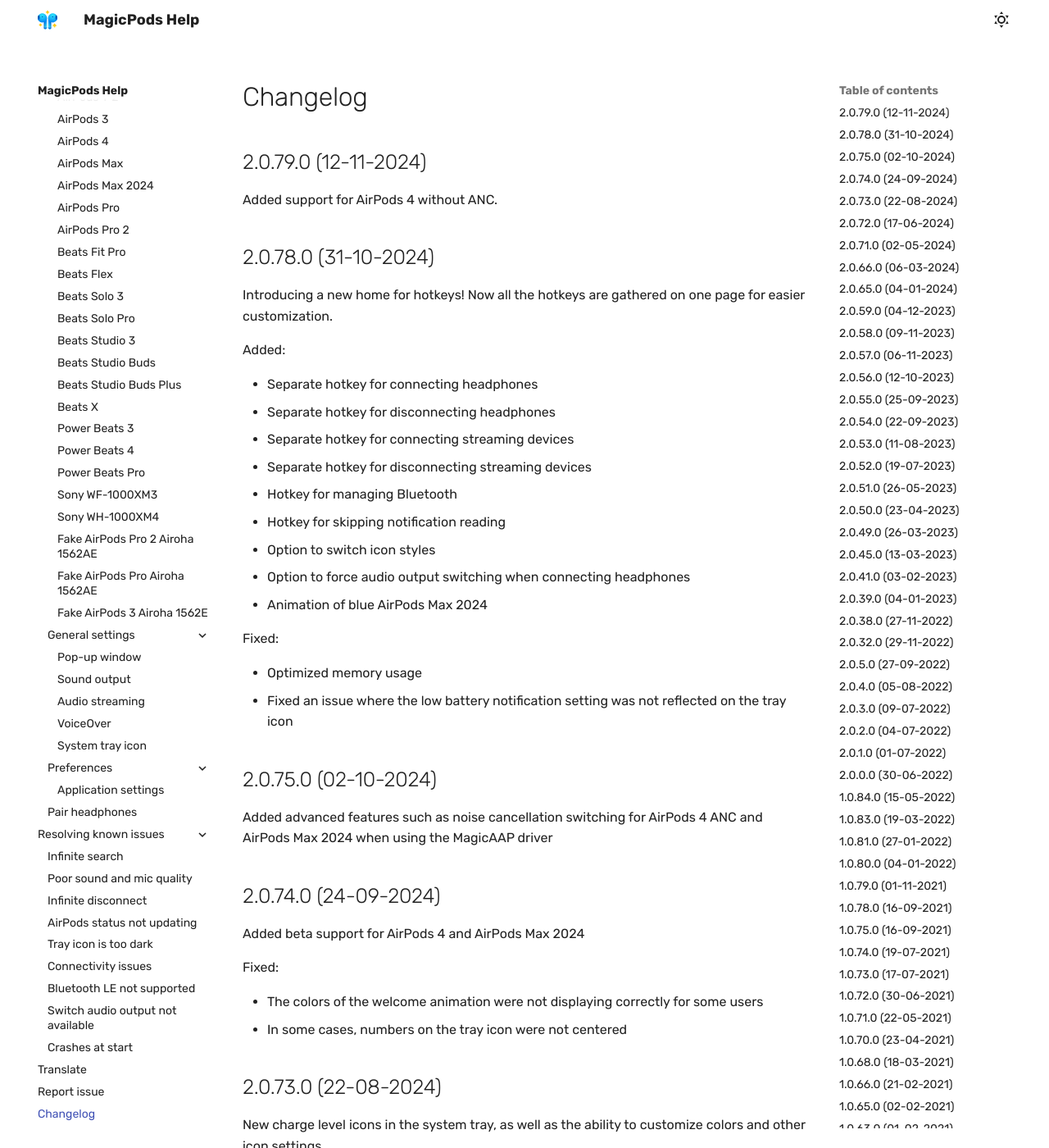
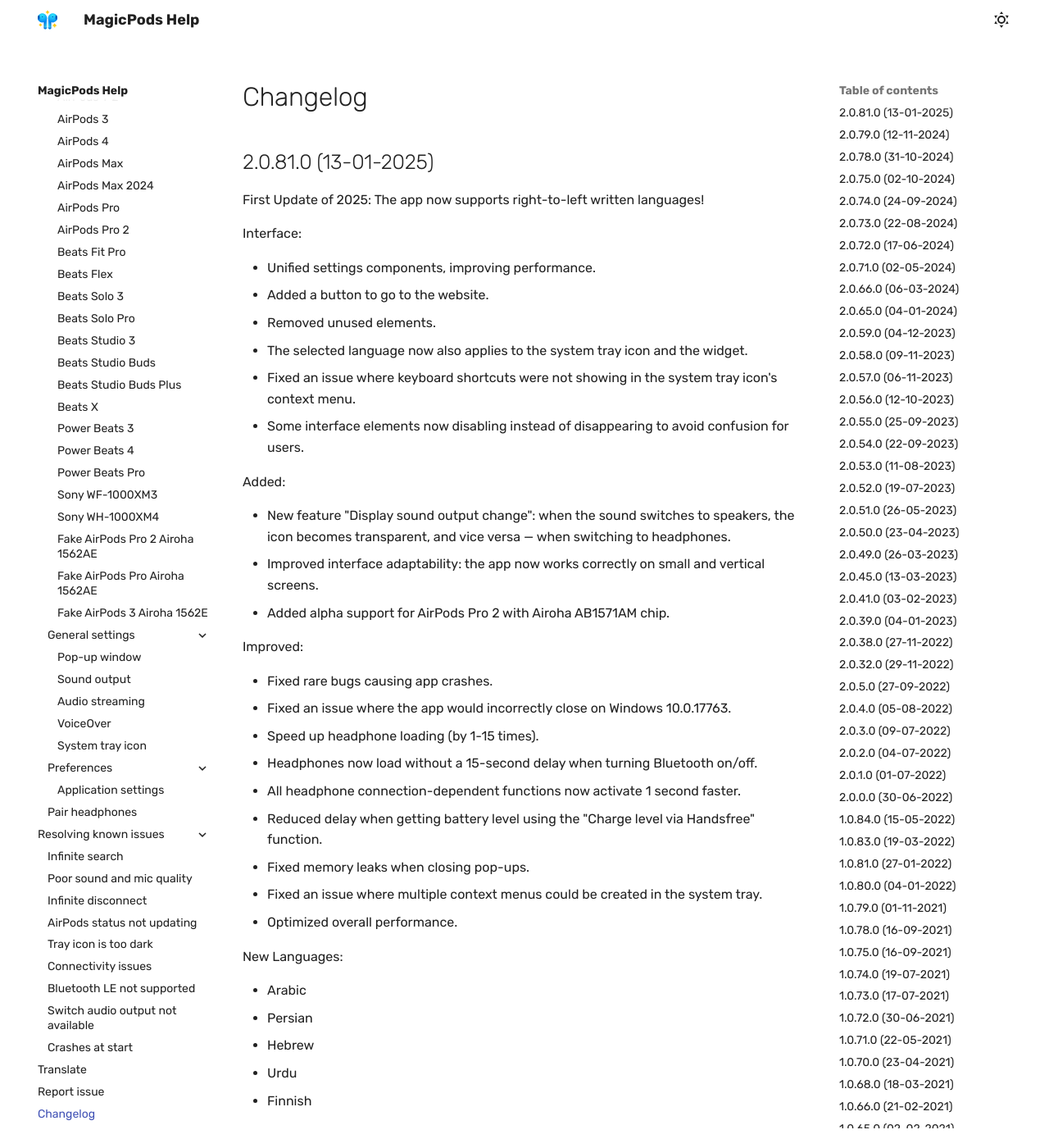
Before and after one commit to steam3d/help.magicpods.app, an MkDocs documentation site: the page built from docs/changelog.md, in a window 1280 px wide and 1400 px high. Shown: the whole window at 82% size. Built offline with MkDocs 1.6.1 and Material for MkDocs 9.7.7, drawn with Linux system fonts in a browser that asks for light colours.

Commit message:
Update changelog.md

```diff
--- a/docs/changelog.md
+++ b/docs/changelog.md
@@ -1,3 +1,42 @@
+## 2.0.81.0 (13-01-2025)
+
+First Update of 2025: The app now supports right-to-left written languages!
+
+Interface:
+
+- Unified settings components, improving performance.
+- Added a button to go to the website.
+- Removed unused elements.
+- The selected language now also applies to the system tray icon and the widget.
+- Fixed an issue where keyboard shortcuts were not showing in the system tray icon's context menu.
+- Some interface elements now disabling instead of disappearing to avoid confusion for users.
+
+Added:
+
+- New feature "Display sound output change": when the sound switches to speakers, the icon becomes transparent, and vice versa — when switching to headphones.
+- Improved interface adaptability: the app now works correctly on small and vertical screens.
+- Added alpha support for AirPods Pro 2 with Airoha AB1571AM chip.
+
+Improved:
+
+- Fixed rare bugs causing app crashes.
+- Fixed an issue where the app would incorrectly close on Windows 10.0.17763.
+- Speed up headphone loading (by 1-15 times).
+- Headphones now load without a 15-second delay when turning Bluetooth on/off.
+- All headphone connection-dependent functions now activate 1 second faster.
+- Reduced delay when getting battery level using the "Charge level via Handsfree" function.
+- Fixed memory leaks when closing pop-ups.
+- Fixed an issue where multiple context menus could be created in the system tray.
+- Optimized overall performance.
+
+New Languages:
+
+- Arabic
+- Persian
+- Hebrew
+- Urdu
+- Finnish
+
 ## 2.0.79.0 (12-11-2024)
 
 Added support for AirPods 4 without ANC.
```
